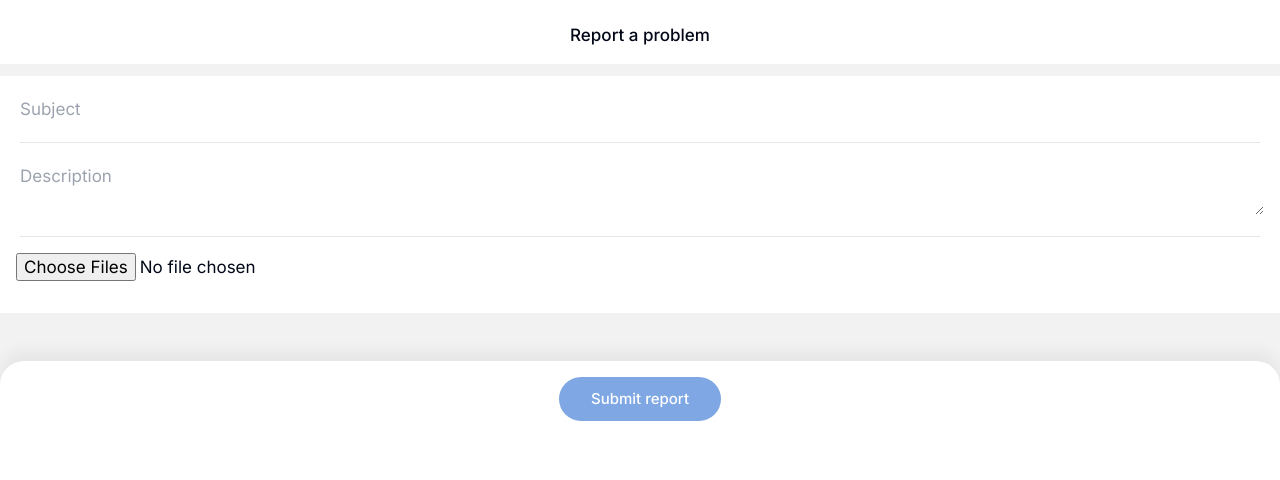
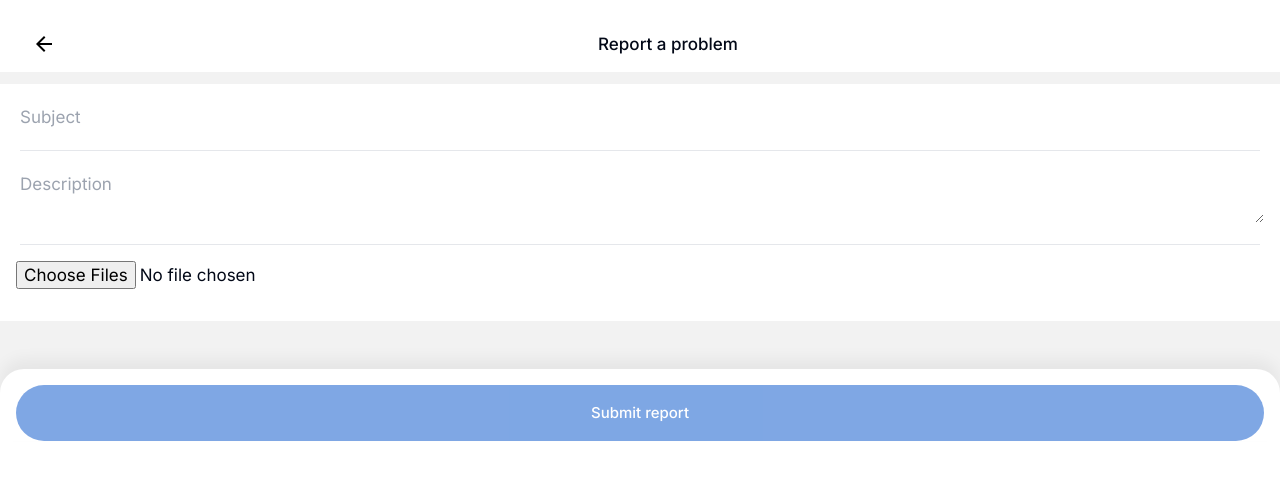
Before and after one commit to codersforcauses/penni, a Next.js app in the folder client/: page /account/report in a window 1280 px wide. Shown: the top 480 px of the page. Built offline with nearby package versions, Linux system fonts and the light colour scheme.

Commit message:
Add back button and modify styling on report page
- Add back button in header that goes back to the previous page on the
  site using a router.
- Modify the submit button to use correct variant styling instead of
  custom styling.
- Adjust flex-box styling.

```diff
--- a/client/src/pages/account/report.tsx
+++ b/client/src/pages/account/report.tsx
@@ -1,10 +1,12 @@
 import Image from "next/image";
+import { useRouter } from "next/router";
 import React, { FormEvent, useState } from "react";
 
 import { Button } from "@/components/ui/button";
 import WriteIn, { WriteInFormData } from "@/components/ui/write-in";
 
 export default function Report() {
+  const router = useRouter();
   const [formReady, setFormReady] = useState(false);
   const [formData, setFormData] = useState<WriteInFormData>({
     subject: "",
@@ -27,25 +29,34 @@ export default function Report() {
     }
   };
 
+  const handleBackClick = () => {
+    router.back();
+  };
+
   return (
     <div id="report" className="bg-penni-background-input-light-mode">
-      <div className="flex flex-row items-center justify-center bg-penni-background-light-mode">
-        {/* <Image src={} className="mr-auto"/> */}
-        <h2 className="body-medium p-[1.1rem] pt-6 text-center">
-          Report a problem
-        </h2>
+      <div className="flex flex-row items-center justify-center bg-penni-background-light-mode px-4 pb-2 pt-6">
+        <Button onClick={handleBackClick} variant="link">
+          <Image
+            src="/icons/arrow_back.svg"
+            alt="Back"
+            width={24}
+            height={24}
+          />
+        </Button>
+        <h2 className="body-medium flex-grow text-center">Report a problem</h2>
       </div>
       <div className="h-[0.12rem] bg-penni-background-input-light-mode pt-3"></div>
       <form onSubmit={handleSubmit}>
         <WriteIn imgUpload={true} onFormDataChange={handleFormDataChange} />
         <div className="h-0.5 bg-penni-background-input-light-mode pt-8"></div>
-        <div className="mt-4 flex items-center justify-center rounded-t-3xl bg-penni-background-light-mode pt-4 shadow-[rgba(0,0,0,0.05)_0px_-10px_15px_0px]">
+        <div className="mt-4 flex items-center justify-center rounded-t-3xl bg-penni-background-light-mode px-4 pt-4 shadow-[rgba(0,0,0,0.05)_0px_-10px_15px_0px]">
           <Button
             type="submit"
             className=""
             disabled={!formReady}
             variant="floating"
-            size="lg"
+            size="penni"
           >
             Submit report
           </Button>
```
Also changed, not shown: client/public/icons/arrow_back.svg (added).
